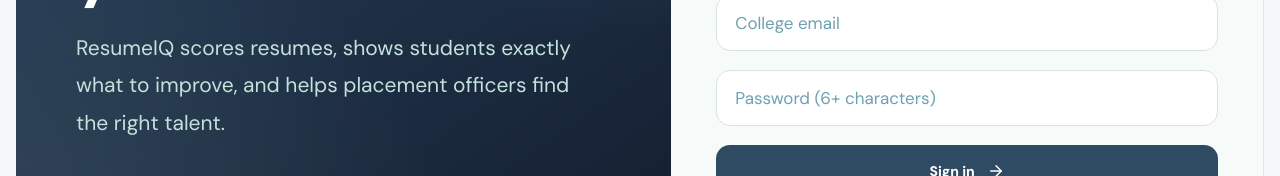
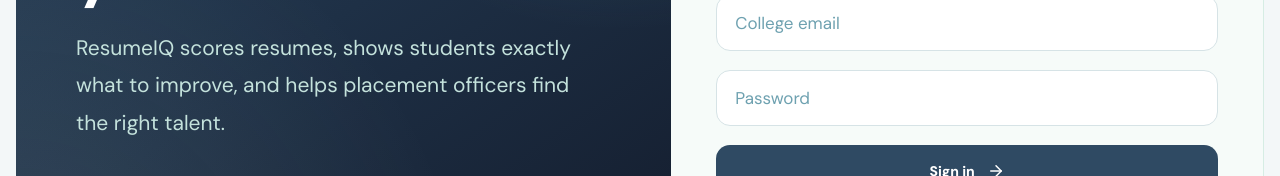
Before and after one commit to niratnayak/Divide-Conquer, a React (Vite) app: page / in a window 1280 px wide. Shown: the part 448-624 px from the top of the page. Built offline with nearby package versions, Linux system fonts and the light colour scheme; no server answers.

Commit message:
Minor change

```diff
--- a/src/App.jsx
+++ b/src/App.jsx
@@ -151,7 +151,7 @@ export function Login({ onLogin }) {
             <input
               type="password"
               minLength="6"
-              placeholder="Password (6+ characters)"
+              placeholder="Password"
               value={password}
               onChange={e => setPassword(e.target.value)}
               required
@@ -162,7 +162,7 @@ export function Login({ onLogin }) {
             {error && <p className="field-error" style={{ fontSize: '13px', marginTop: '6px' }}>{error}</p>}
           </form>
           <button className="text-button" onClick={() => { setRegister(!register); setError(''); setNameError(''); }}>
-            {register ? 'Already have an account? Sign in' : 'New to ResumeIQ? Create an account'}
+            {register ? 'Already have an account?  Sign in' : 'New to ResumeIQ?  Create an account'}
           </button>
         </div>
       </section>
```
